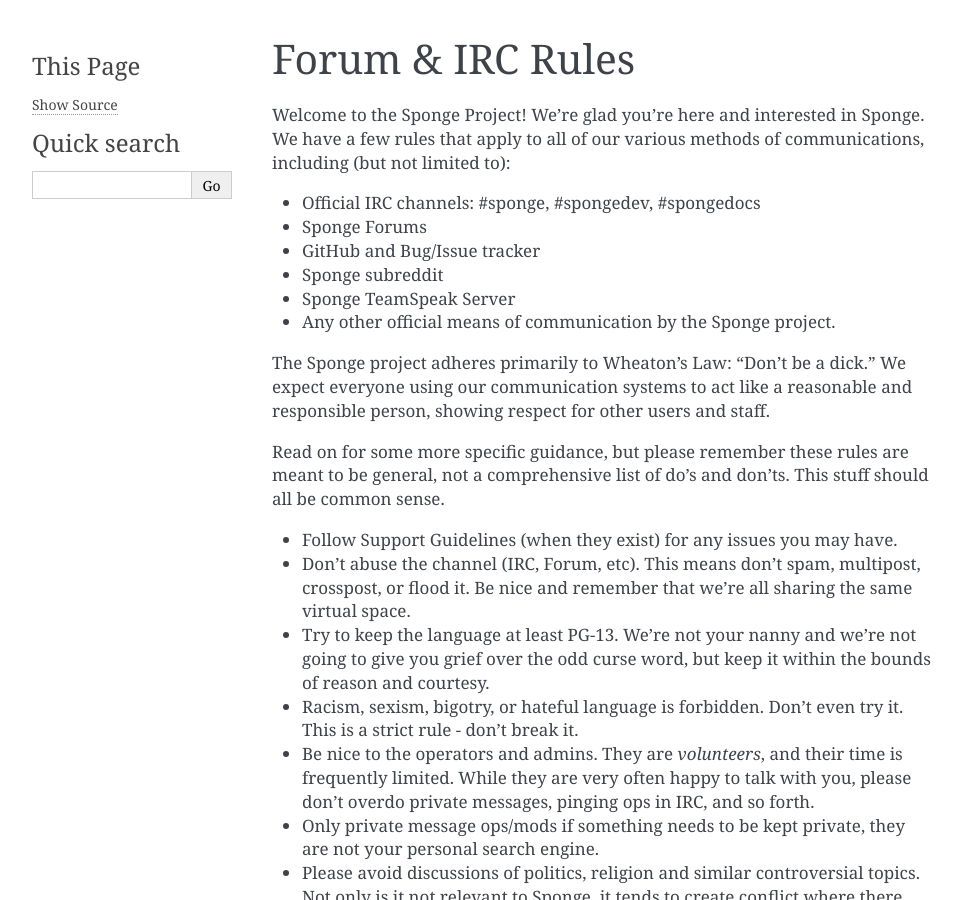
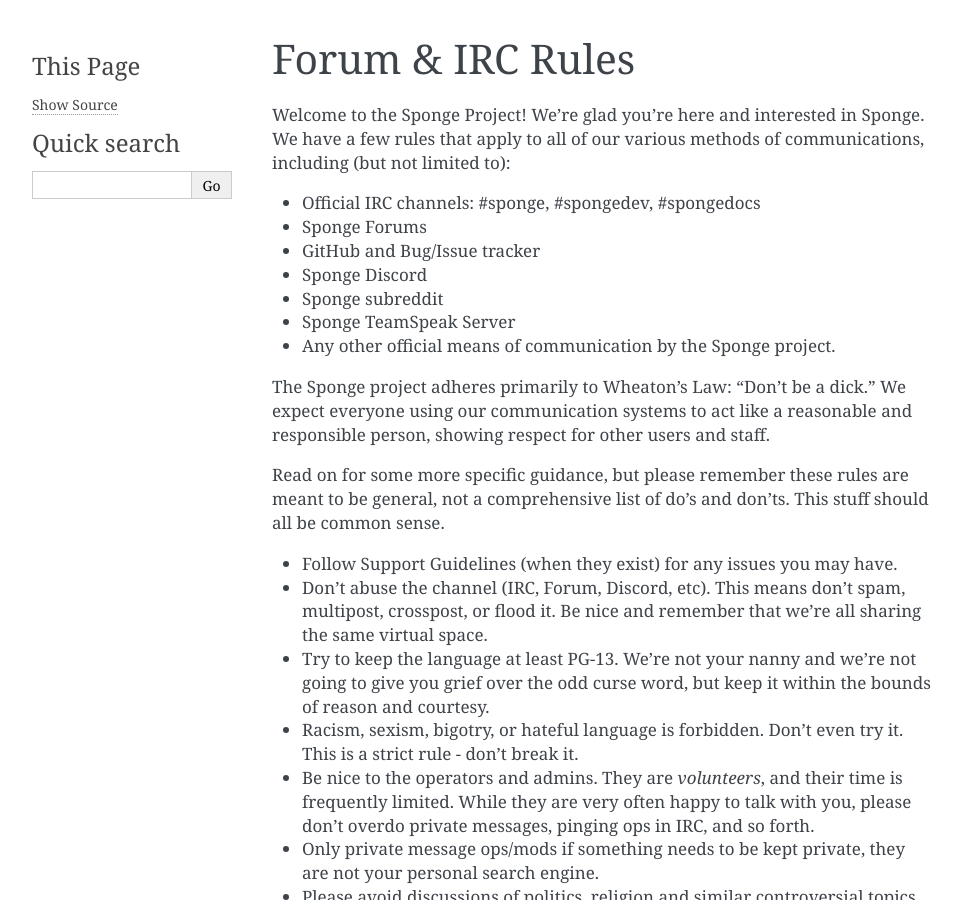
Before and after one commit to SpongePowered/SpongeDocs, a Sphinx documentation site: the page built from source/about/rules.rst, in a window 1280 px wide and 900 px high. Shown: the whole window, without its empty margins (148-1109 px from the left). Built offline with Sphinx 7.4.7, drawn with Linux system fonts in a browser that asks for light colours; pages that are not in the unit, such as notebooks, are missing from menus.

Commit message:
Sowing more Discord

```diff
--- a/source/about/rules.rst
+++ b/source/about/rules.rst
@@ -8,6 +8,7 @@
 * Official IRC channels: #sponge, #spongedev, #spongedocs
 * Sponge Forums
 * GitHub and Bug/Issue tracker
+* Sponge Discord
 * Sponge subreddit
 * Sponge TeamSpeak Server
 * Any other official means of communication by the Sponge project.
@@ -20,7 +21,7 @@
 
 * Follow Support Guidelines (when they exist) for any issues you may have.
 
-* Don't abuse the channel (IRC, Forum, etc). This means don't spam, multipost, crosspost, or flood it. Be nice and
+* Don't abuse the channel (IRC, Forum, Discord, etc). This means don't spam, multipost, crosspost, or flood it. Be nice and
   remember that we're all sharing the same virtual space.
 
 * Try to keep the language at least PG-13. We're not your nanny and we're not going to give you grief over the odd curse
```
